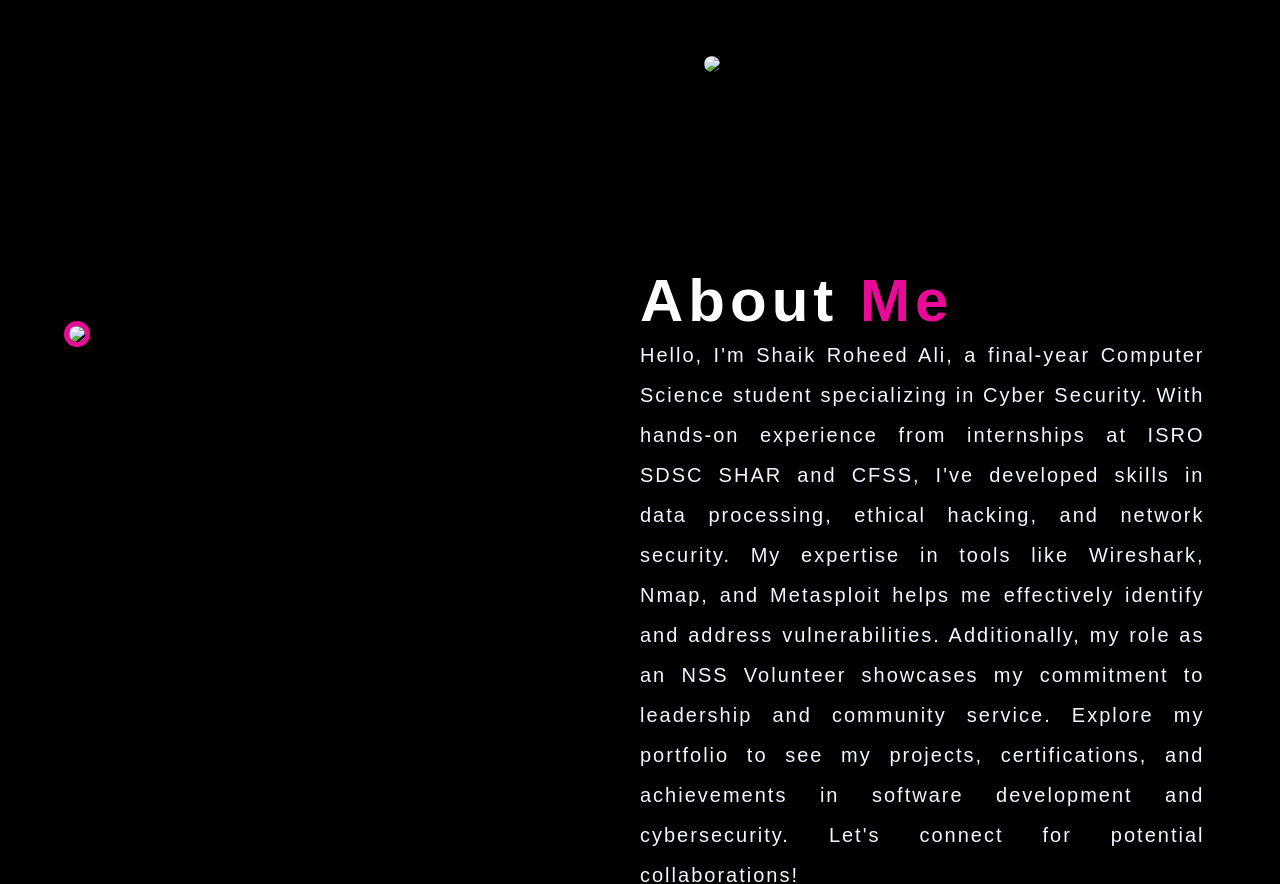
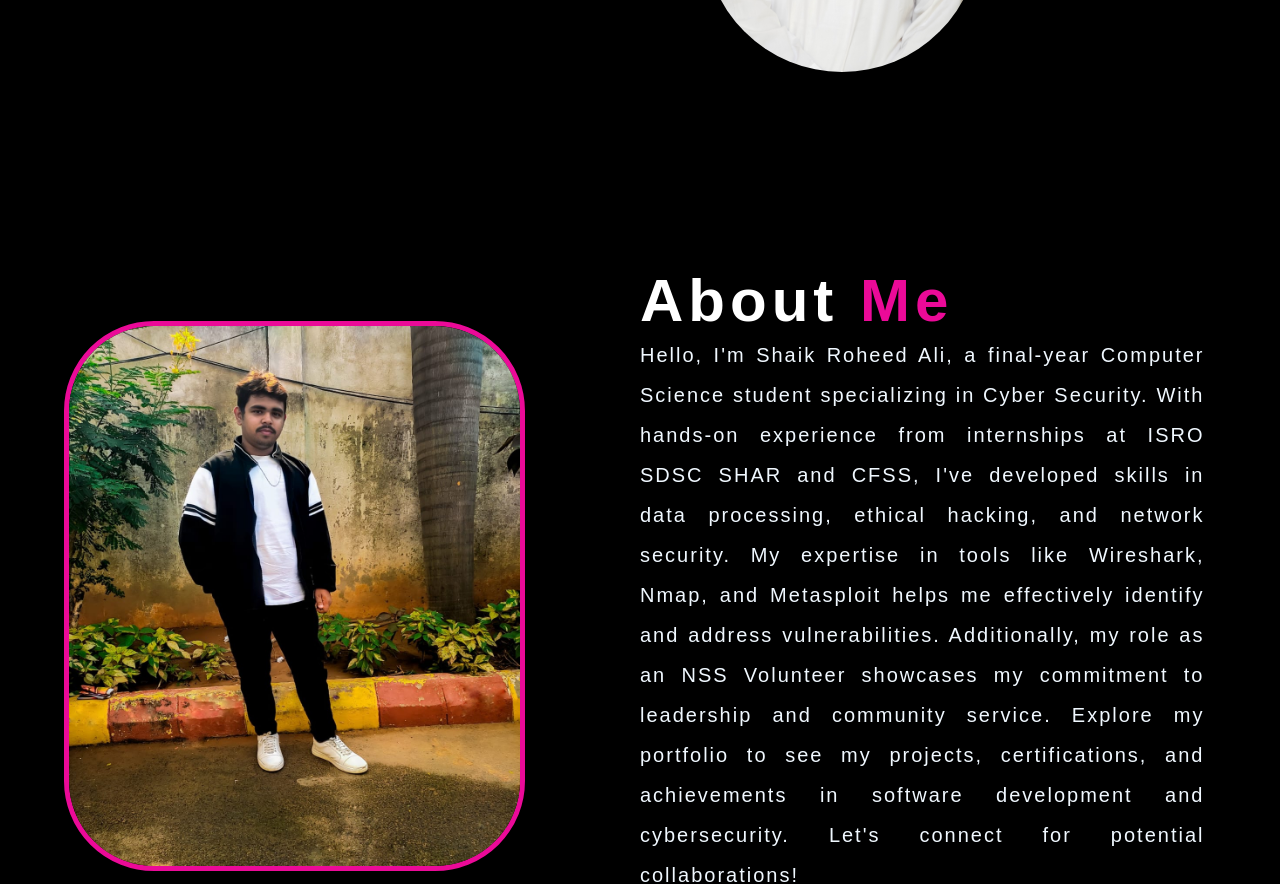
Before and after one commit to aliali363/Portfolio, a plain HTML site: page index.html in a window 1280 px wide. Shown: the part 604-1488 px from the top of the page. Drawn offline with nearby package versions, Linux system fonts and the light colour scheme; files whose address does not match are found by name.

Commit message:
Update index.html

```diff
--- a/index.html
+++ b/index.html
@@ -35,7 +35,7 @@
                     passionate in <span class="text"></span></h4>
 
                 <div class="img">
-                     <img src="pinky img/pinky.jpg" class="responsive" >
+                     <img src="./Images/pinky.jpg" class="responsive" >
                 </div>
 
                 <div class="home-sci">
@@ -53,7 +53,7 @@
         <section>
             <div class="about" id="About">
                 <div class="about-img">
-                    <img src= "pinky img/ABOUT (2).jpg" class="abt-res">
+                    <img src= "./Images/ABOUT (2).jpg" class="abt-res">
                 </div>
                 <div class="about-text">
                     <h2>About <span>Me</span></h2>
```
